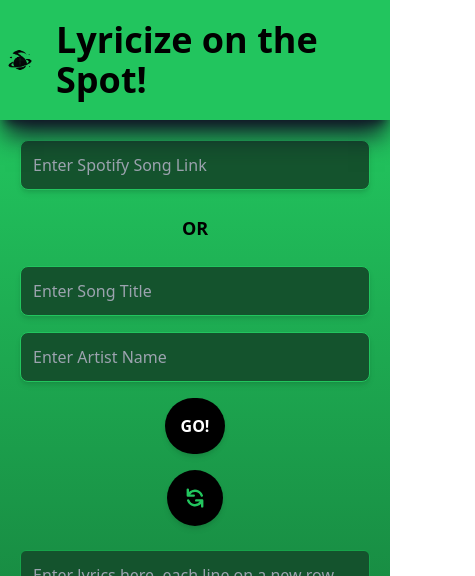
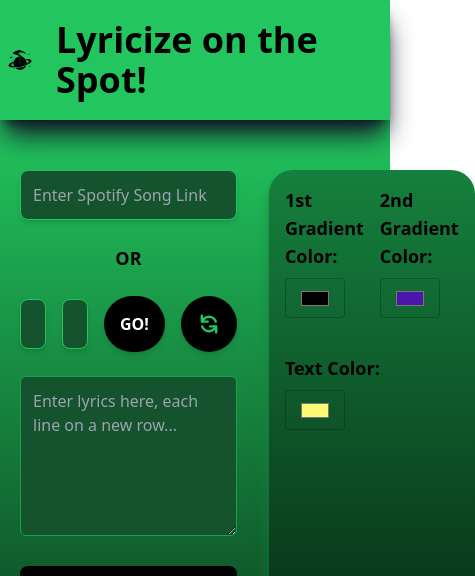
Before and after one commit to N4M154/Lyricize-on-the-Spot, a React (Vite) app: page / in a window 390 px wide. Shown: the top 576 px of the page, 475 px wide, since content can reach past the window. Built offline with nearby package versions, Linux system fonts and the light colour scheme; no server answers.

Commit message:
stupid mistake solved!

```diff
--- a/src/components/Hero.jsx
+++ b/src/components/Hero.jsx
@@ -127,9 +127,9 @@ const Hero = () => {
 
   return (
     <div className="flex flex-col items-center justify-center min-h-screen bg-gradient-to-b from-green-500 to-black text-white p-5">
-      <div className="flex flex-col lg:flex-row w-full max-w-5xl space-y-8 lg:space-y-0 lg:space-x-8">
+      <div className="flex w-full max-w-5xl space-x-8">
         <div className="flex-1 space-y-6">
-          <div className="flex flex-col sm:flex-row items-center space-y-4 sm:space-y-0 sm:space-x-4">
+          <div className="flex items-center space-x-4">
             <input
               type="text"
               placeholder="Enter Spotify Song Link"
@@ -139,7 +139,7 @@ const Hero = () => {
             />
           </div>
           <p className="text-center text-lg text-black font-bold">OR</p>
-          <div className="flex flex-col sm:flex-row items-center space-y-4 sm:space-y-0 sm:space-x-4 mt-4">
+          <div className="flex items-center space-x-4 mt-4">
             <input
               type="text"
               placeholder="Enter Song Title"
@@ -183,7 +183,7 @@ const Hero = () => {
                 color: textColor,
                 maxWidth: "370px",
               }}
-              className="p-6 rounded-lg shadow-lg transform transition duration-300 hover:scale-105 mx-auto"
+              className="p-6 rounded-lg shadow-lg transform transition duration-300 hover:scale-105"
             >
               <LyricCard
                 songTitle={songTitle}
@@ -196,16 +196,17 @@ const Hero = () => {
           <div className="flex justify-center">
             <button
               onClick={downloadCard}
-              className="mt-4 p-4 rounded-lg shadow-md bg-violet-800 text-white font-semibold hover:bg-violet-400 hover:text-violet-800 transition duration-300 w-full sm:w-auto"
+              className="mt-4 p-4 rounded-lg shadow-md bg-violet-800 text-white font-semibold hover:bg-violet-400 hover:text-violet-800 transition duration-300"
             >
               Download png
             </button>
           </div>
         </div>
+        {/* Color stuff */}
 
         <div className="flex-1 flex flex-col space-y-6 p-4 rounded-3xl shadow-lg bg-gradient-to-b from-green-700 to-black shadow-green-700">
           <div className="space-y-4">
-            <div className="flex flex-col sm:flex-row space-y-4 sm:space-y-0 sm:space-x-4">
+            <div className="flex space-x-4">
               <div className="flex-1">
                 <h3 className="text-lg mb-2 text-black font-semibold">
                   1st Gradient Color:
```
